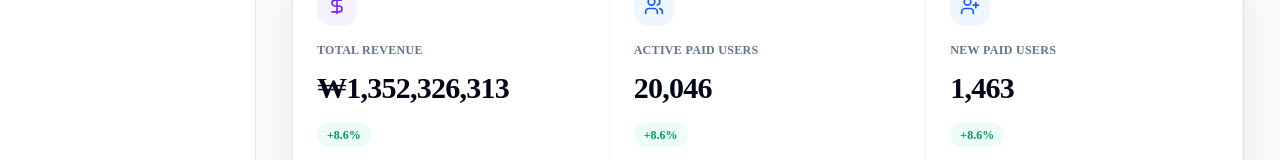
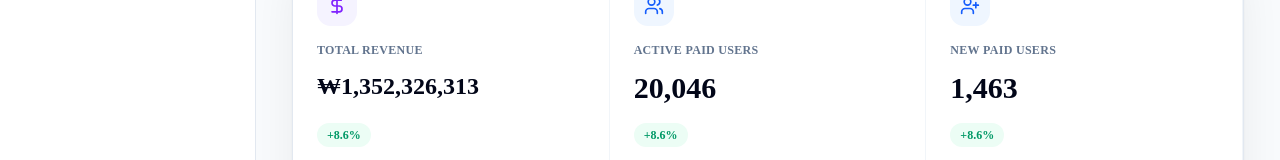
Before and after one commit to hamhwan1/Yettey_admin_dashboard_project, a Next.js app: page /dashboard/revenue in a window 1280 px wide. Shown: the part 608-768 px from the top of the page. Built offline with nearby package versions, Linux system fonts and the light colour scheme.

Commit message:
Improve revenue metric typography

```diff
--- a/components/revenue/RevenueCharts.tsx
+++ b/components/revenue/RevenueCharts.tsx
@@ -20,6 +20,7 @@ import {
 import { BarChart3, CreditCard, RefreshCcw, TrendingUp } from "lucide-react"
 
 import StatusBadge from "@/components/admin/StatusBadge"
+import { metricValueTypography } from "@/lib/metric-typography"
 import { cn } from "@/lib/utils"
 import { formatCurrency, formatNumber } from "./revenue-data"
 
@@ -194,7 +195,7 @@ export default function RevenueCharts({
             <p className="text-sm font-semibold text-slate-600">
               {tabConfig.kicker}
             </p>
-            <p className="mt-3 text-3xl font-bold tracking-tight text-slate-950">
+            <p className={cn("mt-3 text-slate-950", metricValueTypography(tabConfig.value))}>
               {tabConfig.value}
             </p>
             <StatusBadge tone={tabConfig.tone}>{tabConfig.delta}</StatusBadge>
--- a/components/revenue/RevenuePage.tsx
+++ b/components/revenue/RevenuePage.tsx
@@ -22,6 +22,7 @@ import {
   getDateRangeLabel,
   useDashboardDateRange,
 } from "@/lib/dashboard-date-store"
+import { metricValueTypography } from "@/lib/metric-typography"
 import { getPlanPrice } from "@/lib/pricing-plans"
 import { cn } from "@/lib/utils"
 import RevenueCharts from "./RevenueCharts"
@@ -431,7 +432,7 @@ function RevenueMetricCard({
       <p className="mt-4 text-xs font-bold uppercase tracking-wide text-slate-500">
         {label}
       </p>
-      <p className="mt-3 text-3xl font-bold tracking-tight text-slate-950">
+      <p className={cn("mt-3 text-slate-950", metricValueTypography(value))}>
         {value}
       </p>
       <div className="mt-auto pt-4">
--- /dev/null
+++ b/lib/metric-typography.ts
@@ -0,0 +1,16 @@
+import { cn } from "@/lib/utils"
+
+export function metricValueTypography(value: string) {
+  const length = Array.from(value.replace(/\s/g, "")).length
+
+  return cn(
+    "block max-w-full whitespace-nowrap font-bold leading-tight tracking-normal tabular-nums transition-[font-size] duration-200",
+    length >= 15
+      ? "text-[1.125rem] sm:text-xl"
+      : length >= 12
+        ? "text-[1.375rem] sm:text-2xl"
+        : length >= 9
+          ? "text-[1.625rem] sm:text-[1.75rem]"
+          : "text-3xl"
+  )
+}
```
